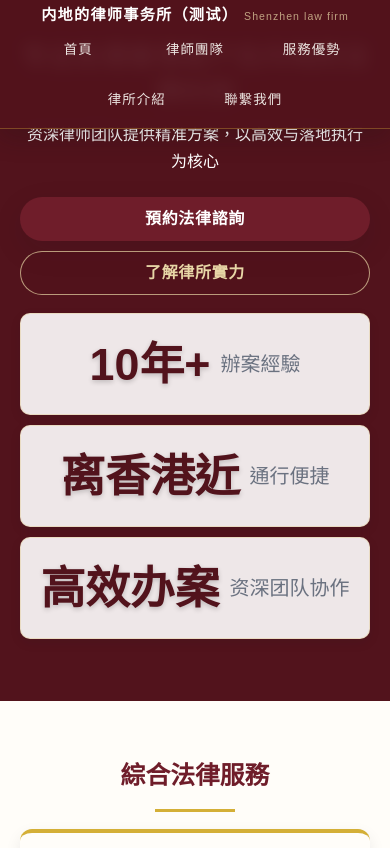
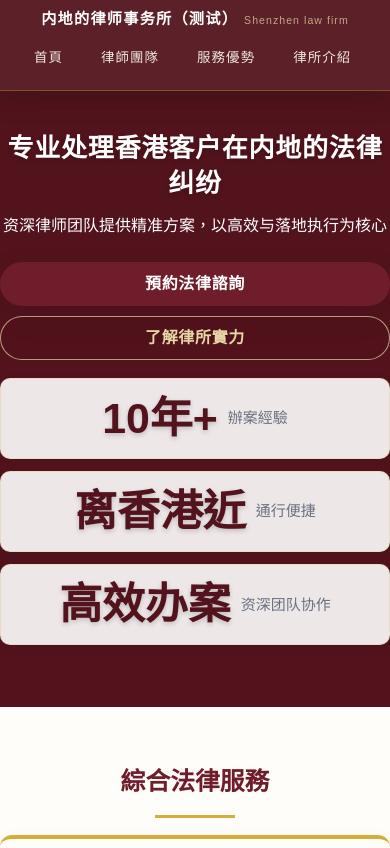
Before and after one commit to aa15818677864-lgtm/hkweb, a plain HTML site: page index.html in a window 390 px wide. Shown: the top 848 px of the page. Drawn offline with Linux system fonts and the light colour scheme.

Commit message:
Mobile fix: ensure mobile preview visibility

```diff
--- a/style.css
+++ b/style.css
@@ -2349,6 +2349,11 @@
     html,
     body {
         overflow-x: hidden;
+        overflow-y: auto;
+    }
+
+    body {
+        opacity: 1;
     }
 
     .container {
@@ -2490,3 +2495,149 @@
         font-size: 1.55rem;
     }
 }
+
+/* Mobile Fix (<=768px) */
+@media (max-width: 768px) {
+    *, *::before, *::after {
+        box-sizing: border-box;
+    }
+
+    html,
+    body {
+        overflow-x: hidden;
+    }
+
+    img,
+    video {
+        max-width: 100%;
+        height: auto;
+        display: block;
+    }
+
+    .header {
+        position: sticky !important;
+        top: 0;
+        z-index: 1000;
+        min-height: 56px;
+        padding: 10px 0;
+    }
+
+    .header .container {
+        display: flex;
+        flex-direction: column;
+        align-items: stretch;
+        gap: 8px;
+    }
+
+    .logo {
+        display: flex;
+        justify-content: center;
+        align-items: baseline;
+        gap: 6px;
+        white-space: nowrap;
+    }
+
+    .logo h1,
+    .logo p {
+        white-space: nowrap;
+    }
+
+    .nav {
+        width: 100%;
+        overflow-x: auto;
+        overflow-y: hidden;
+        -webkit-overflow-scrolling: touch;
+    }
+
+    .nav ul {
+        display: flex;
+        flex-wrap: nowrap;
+        white-space: nowrap;
+        justify-content: flex-start;
+        gap: 14px;
+        padding: 0 2px;
+        min-width: max-content;
+    }
+
+    .nav li {
+        margin: 0;
+        flex: 0 0 auto;
+    }
+
+    .nav a {
+        display: inline-flex;
+        align-items: center;
+        min-height: 44px;
+        padding: 10px 12px;
+    }
+
+    .nav::-webkit-scrollbar,
+    .nav ul::-webkit-scrollbar {
+        display: none;
+    }
+
+    section {
+        padding-left: 16px;
+        padding-right: 16px;
+    }
+
+    section > .container {
+        padding-left: 0;
+        padding-right: 0;
+    }
+
+    .hero-stats {
+        display: grid;
+        grid-template-columns: 1fr;
+        gap: 14px;
+        width: 100%;
+    }
+
+    .stat-item {
+        width: 100%;
+        padding: 16px 18px;
+    }
+
+    .stat-item h3,
+    .stat-item p {
+        word-break: keep-all;
+        overflow-wrap: normal;
+        white-space: normal;
+    }
+
+    .hero-stats .stat-item h3 {
+        font-size: clamp(2.5rem, 11vw, 3.25rem);
+        line-height: 1.1;
+        white-space: nowrap;
+    }
+
+    .hero-stats .stat-item p {
+        font-size: 15px;
+        line-height: 1.5;
+    }
+
+    .hero-stats .stat-item:nth-child(1) p,
+    .hero-stats .stat-item:nth-child(2) p,
+    .hero-stats .stat-item:nth-child(3) p {
+        white-space: nowrap;
+    }
+}
+
+@media (max-width: 480px) {
+    section {
+        padding-left: 16px;
+        padding-right: 16px;
+    }
+
+    .header {
+        padding: 10px 0;
+    }
+
+    .hero-stats {
+        gap: 12px;
+    }
+
+    .stat-item {
+        padding: 16px;
+    }
+}
```
